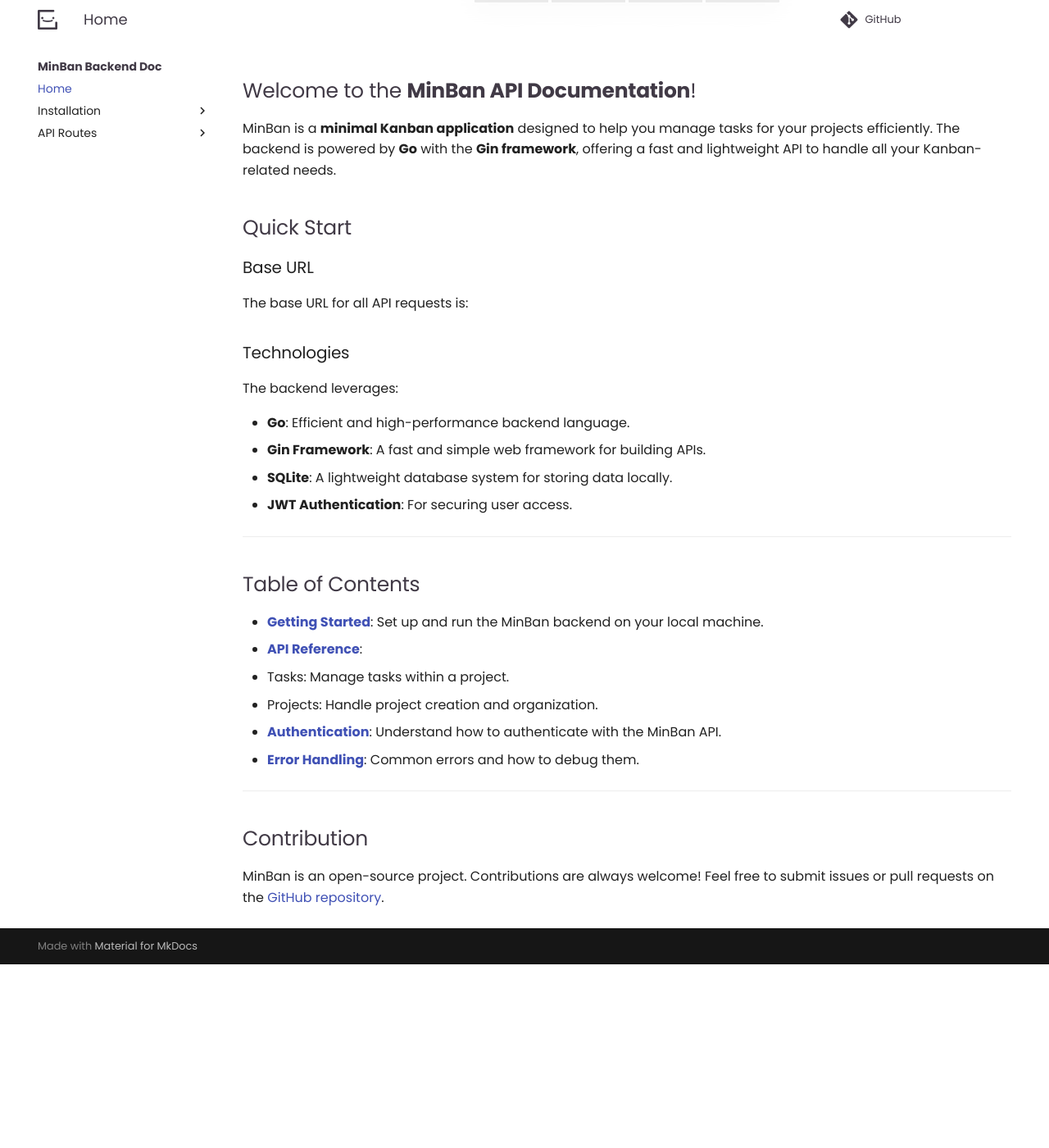
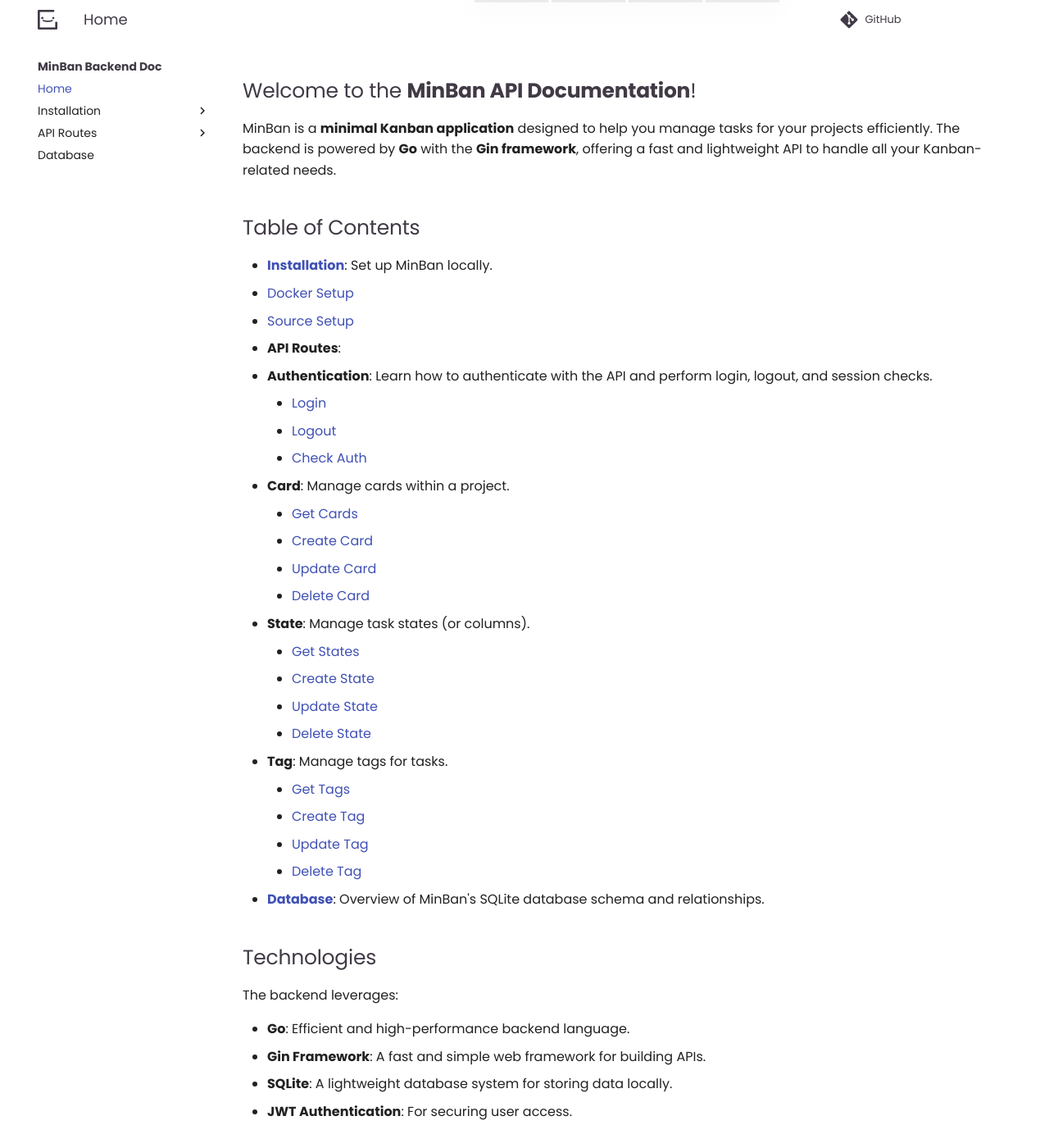
Before and after one commit to Snekussaurier/Minban, an MkDocs documentation site: the page built from docs/index.md, in a window 1280 px wide and 1400 px high, scrolled down 354 px. Shown: the whole window at 82% size. Built offline with MkDocs 1.6.1 and Material for MkDocs 9.7.7, drawn with Linux system fonts in a browser that asks for light colours; comment, search, counter and statistics services are not loaded; before the commit the page ends 1530 px from its top, so only the background shows below that; grey boxes are pictures that could not be loaded.

Commit message:
📝 Update documentation and pipeline

```diff
--- a/docs/index.md
+++ b/docs/index.md
@@ -23,12 +23,35 @@
 MinBan is a **minimal Kanban application** designed to help you manage tasks for your projects efficiently.
 The backend is powered by **Go** with the **Gin framework**, offering a fast and lightweight API to handle all your Kanban-related needs.
 
-## Quick Start
+## Table of Contents
 
-### Base URL
-The base URL for all API requests is:
+- **[Installation](installation/index.md)**: Set up MinBan locally.
+  - [Docker Setup](installation/docker.md)
+  - [Source Setup](installation/source.md)
+- **API Routes**:
+  - **Authentication**: Learn how to authenticate with the API and perform login, logout, and session checks.
+    - [Login](routes/authentication/login.md)
+    - [Logout](routes/authentication/logout.md)
+    - [Check Auth](routes/authentication/check_auth.md)
+  - **Card**: Manage cards within a project.
+    - [Get Cards](routes/card/get_cards.md)
+    - [Create Card](routes/card/create_card.md)
+    - [Update Card](routes/card/update_card.md)
+    - [Delete Card](routes/card/delete_card.md)
+  - **State**: Manage task states (or columns).
+    - [Get States](routes/state/get_states.md)
+    - [Create State](routes/state/create_state.md)
+    - [Update State](routes/state/update_state.md)
+    - [Delete State](routes/state/delete_state.md)
+  - **Tag**: Manage tags for tasks.
+    - [Get Tags](routes/tag/get_tags.md)
+    - [Create Tag](routes/tag/create_tag.md)
+    - [Update Tag](routes/tag/update_tag.md)
+    - [Delete Tag](routes/tag/delete_tag.md)
+- **[Database](database/index.md)**: Overview of MinBan's SQLite database schema and relationships.
 
-### Technologies
+
+## Technologies
 The backend leverages:
 
 - **Go**: Efficient and high-performance backend language.
@@ -36,19 +59,6 @@
 - **SQLite**: A lightweight database system for storing data locally.
 - **JWT Authentication**: For securing user access.
 
----
-
-## Table of Contents
-
-- **[Getting Started](getting-started.md)**: Set up and run the MinBan backend on your local machine.
-- **[API Reference](api/tasks.md)**:
-  - Tasks: Manage tasks within a project.
-  - Projects: Handle project creation and organization.
-- **[Authentication](authentication.md)**: Understand how to authenticate with the MinBan API.
-- **[Error Handling](error-handling.md)**: Common errors and how to debug them.
-
----
-
 ## Contribution
 
 MinBan is an open-source project. Contributions are always welcome! Feel free to submit issues or pull requests on the [GitHub repository](#).
--- a/mkdocs.yml
+++ b/mkdocs.yml
@@ -20,7 +20,6 @@
     - installation/docker.md
     - installation/source.md
   - "API Routes":
-    - routes/index.md
     - "Authentication":
       - routes/authentication/login.md
       - routes/authentication/logout.md
@@ -40,9 +39,12 @@
       - routes/tag/create_tag.md
       - routes/tag/update_tag.md
       - routes/tag/delete_tag.md
+  - "Database":
+    - database/index.md
 
 markdown_extensions:
   - admonition
+  - attr_list
   - pymdownx.details
   - pymdownx.highlight:
       anchor_linenums: true
```
Also changed, not shown: docs/database/index.md (+62 -0 lines), docs/installation/index.md (+5 -0 lines), docs/routes/index.md (deleted, +0 -6 lines), 2 other files.
